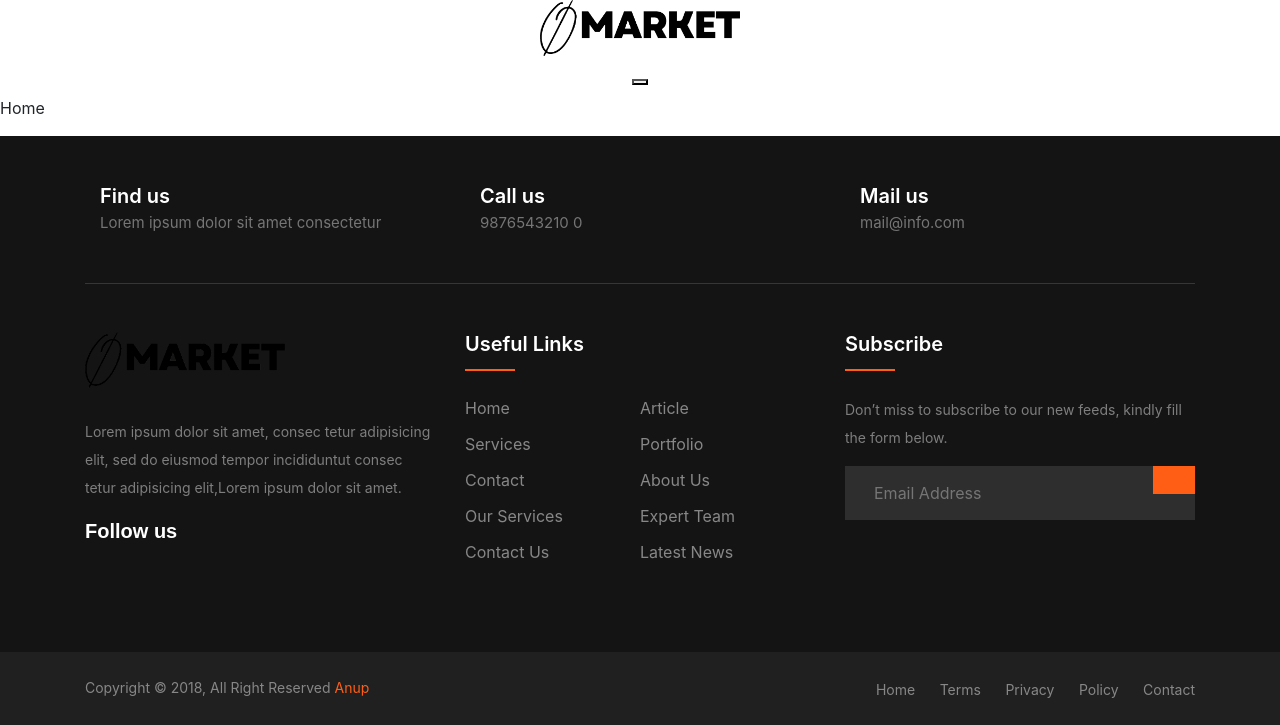
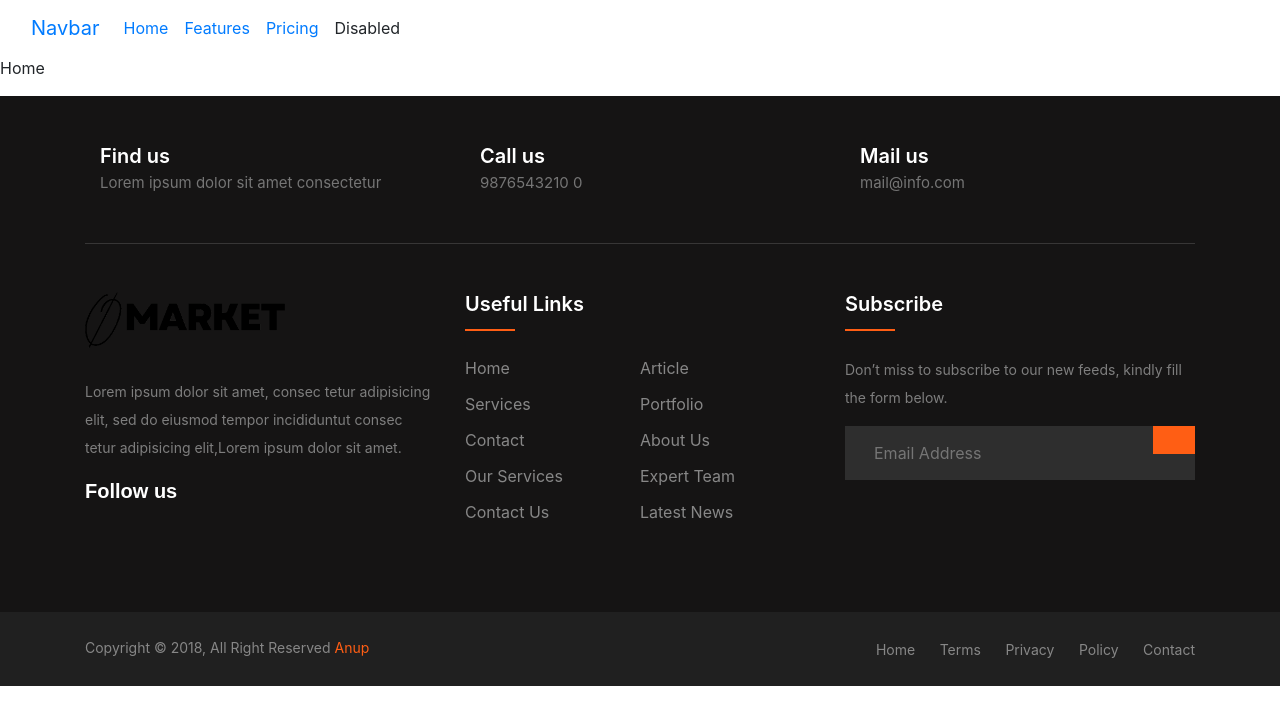
Before and after one commit to TheMaxium69/OMarket, a PHP site: page / in a window 1280 px wide. Shown: the top 725 px of the page. Run offline with PHP 8.4, Linux system fonts and the light colour scheme.

Commit message:
mes excuses pour la navbar

```diff
--- a/composant/navbar.phtml
+++ b/composant/navbar.phtml
@@ -1,25 +1,24 @@
-<div role="banner" id="banner">
-  <img id="logo-main" src="./assets/DA/logoOMARKET.png" alt="Logo-OMarket" width="200px">
-<nav id="navbar-primary" class="navbar navbar-default" role="navigation">
+<nav class="navbar navbar-expand-lg bg-body-tertiary">
   <div class="container-fluid">
-    <!-- Brand and toggle get grouped for better mobile display -->
-    <div class="navbar-header">
-      <button type="button" class="navbar-toggle" data-toggle="collapse" data-target="#navbar-primary-collapse">
-        <span class="sr-only">Toggle navigation</span>
-        <span class="icon-bar"></span>
-        <span class="icon-bar"></span>
-        <span class="icon-bar"></span>
-      </button>
+    <a class="navbar-brand" href="#">Navbar</a>
+    <button class="navbar-toggler" type="button" data-bs-toggle="collapse" data-bs-target="#navbarNav" aria-controls="navbarNav" aria-expanded="false" aria-label="Toggle navigation">
+      <span class="navbar-toggler-icon"></span>
+    </button>
+    <div class="collapse navbar-collapse" id="navbarNav">
+      <ul class="navbar-nav">
+        <li class="nav-item">
+          <a class="nav-link active" aria-current="page" href="#">Home</a>
+        </li>
+        <li class="nav-item">
+          <a class="nav-link" href="#">Features</a>
+        </li>
+        <li class="nav-item">
+          <a class="nav-link" href="#">Pricing</a>
+        </li>
+        <li class="nav-item">
+          <a class="nav-link disabled" aria-disabled="true">Disabled</a>
+        </li>
+      </ul>
     </div>
-    <div class="collapse navbar-collapse" id="navbar-primary-collapse">
-      <ul class="nav navbar-nav">
-        <li class="active"><a href="#">Link</a></li>
-        <li><a href="#">Link</a></li>
-        <li><a href="#">Link</a></li>
-        <li><a href="#">Link</a></li>
-        <li><a href="#">Link</a></li>
-      </ul>
-    </div><!-- /.navbar-collapse -->
-  </div><!-- /.container-fluid -->
+  </div>
 </nav>
-</div><!-- header role="banner" -->
--- a/css/navbar.css
+++ /dev/null
@@ -1,33 +0,0 @@
-header[role="banner"] {
-
-    #logo-main {
-      margin: 20px;
-      width: 200px;
-    }
-
-  }
-
-  #banner{
-    display: flex;
-    justify-content: center;
-    flex-direction: column;
-    align-items: center;
-  }
-
-
-  #navbar-primary.navbar-default {
-    background: transparent;
-    border: none;
-    .navbar-nav {
-      width: 100%;
-      text-align: center;
-      > li {
-        display: inline-block;
-        float: none;
-        > a {
-          padding-left: 30px;
-          padding-right: 30px;
-          }
-      }
-    }
-  }
```
